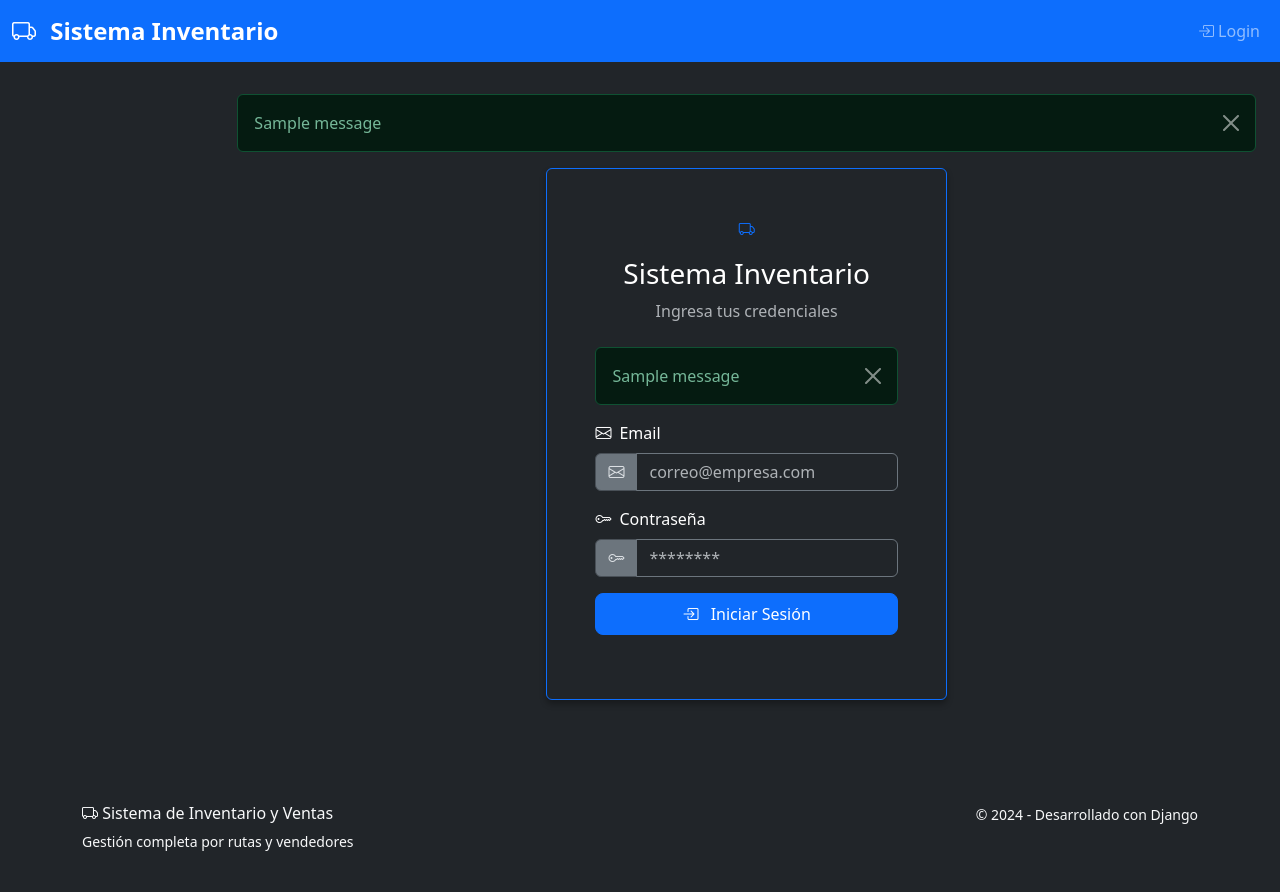
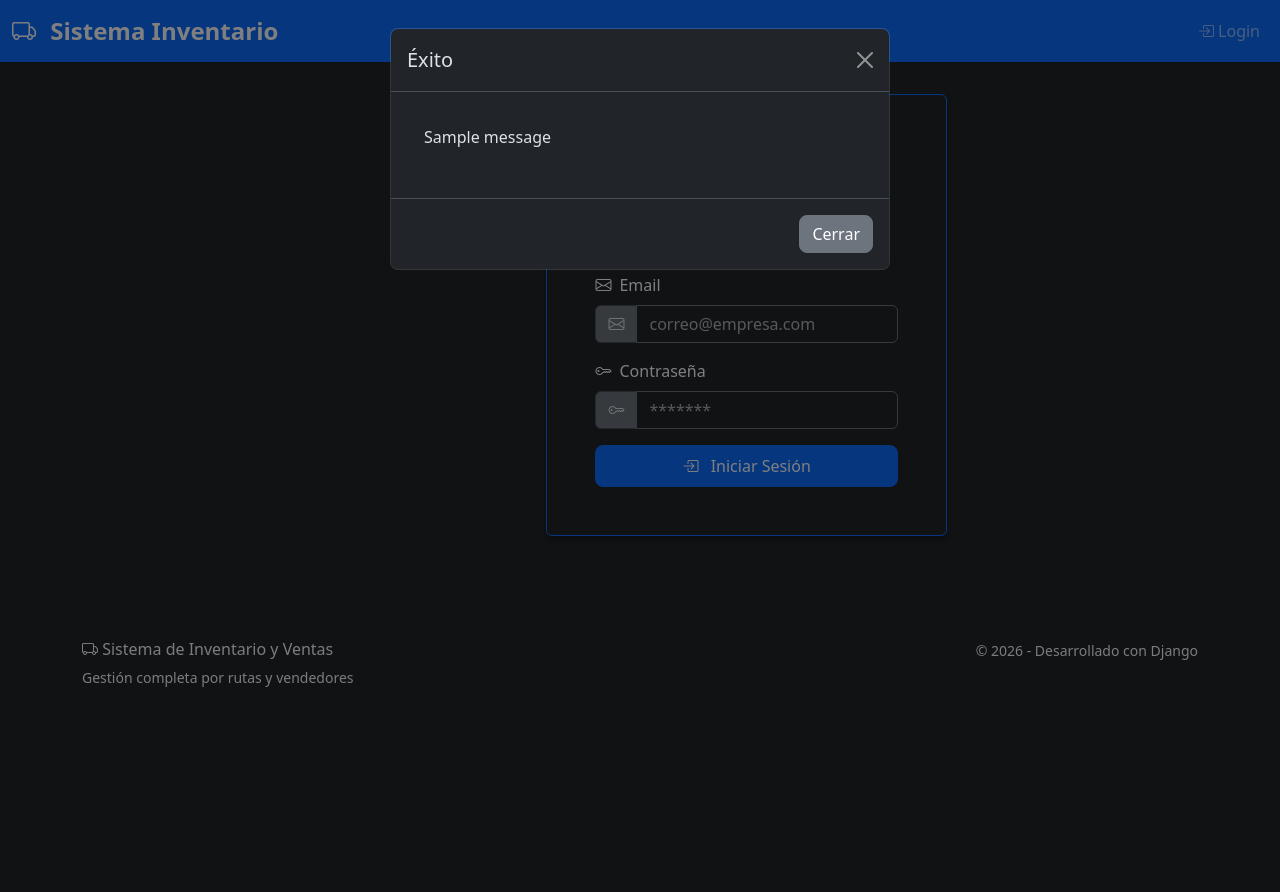
Before and after one commit to anyel03/INVEN, a Django app: page / in a window 1280 px wide. After the commit the page ends 687 px from the top, so only its background shows below. Run offline with Django 5.2, Linux system fonts and the light colour scheme; tables that the repository leaves empty hold one stand-in row (values such as "Sample post"); one stand-in notice (Sample message) is shown.

Commit message:
ajustes modals

```diff
--- a/apps/usuarios/templates/dashboard.html
+++ b/apps/usuarios/templates/dashboard.html
@@ -16,7 +16,6 @@
     </div>
 </div>
 
-<!-- Stats Cards -->
 <div class="row mb-4">
     <div class="col-md-3 mb-3">
         <div class="card bg-primary text-white">
@@ -75,7 +74,6 @@
     </div>
 </div>
 
-<!-- Quick Actions -->
 <div class="row">
     <div class="col-md-12">
         <h5><i class="bi bi-lightning me-2"></i>Acciones Rápidas</h5>
--- a/apps/usuarios/templates/login.html
+++ b/apps/usuarios/templates/login.html
@@ -1,7 +1,9 @@
 {% extends 'base.html' %}
 {% load static %}
 
-{% block title %}Login - Sistema Inventario{% endblock %}
+{% block title %}
+  Login
+{% endblock %}
 
 {% block extra_css %}
   <style>
@@ -15,7 +17,7 @@
       max-width: 400px;
       width: 100%;
       border-radius: 15px;
-        box-shadow: 0 10px 40px rgba(0,0,0,0.5);
+      box-shadow: 0 10px 40px rgba(0, 0, 0, 0.5);
     }
     .brand-icon {
       font-size: 4rem;
@@ -43,49 +45,56 @@
 
               {% if messages %}
                 {% for message in messages %}
-                                <div class="alert alert-{% if message.tags == 'error' %}danger{% else %}success{% endif %} alert-dismissible fade show" role="alert">
-                                    {{ message }}
-                                    <button type="button" class="btn-close" data-bs-dismiss="alert"></button>
+                  <div class="modal fade show" id="mensajeModal" tabindex="-1" aria-labelledby="mensajeModalLabel" aria-modal="true" role="dialog">
+                    <div class="modal-dialog">
+                      <div class="modal-content">
+                        <div class="modal-header">
+                          <h5 class="modal-title" id="mensajeModalLabel">
+                            {% if message.tags == 'error' %}
+                              Error
+                            {% else %}
+                              Éxito
+                            {% endif %}
+                          </h5>
+                          <button type="button" class="btn-close" data-bs-dismiss="modal" aria-label="Close"></button>
+                        </div>
+                        <div class="modal-body">
+                          <div class="alert alert-{% if message.tags == 'error' %}
+
+                              danger
+
+                            {% else %}
+
+                              success
+
+                            {% endif %}"
+                            role="alert">{{ message }}</div>
+                        </div>
+                        <div class="modal-footer">
+                          <button type="button" class="btn btn-secondary" data-bs-dismiss="modal">Cerrar</button>
+                        </div>
+                      </div>
+                    </div>
                   </div>
                 {% endfor %}
               {% endif %}
 
-                        <form method="post" action="{% url 'login' %}" class="mb-3">
+              <form method="post" action="{% url 'login' %}">
                 {% csrf_token %}
 
                 <div class="mb-3">
-                                <label for="email" class="form-label text-white">
-                                    <i class="bi bi-envelope me-2"></i>Email
-                                </label>
+                  <label for="email" class="form-label text-white"><i class="bi bi-envelope me-2"></i>Email</label>
                   <div class="input-group">
-                                    <span class="input-group-text bg-secondary">
-                                        <i class="bi bi-envelope"></i>
-                                    </span>
-                                    <input type="email"
-                                           class="form-control bg-dark text-white border-secondary"
-                                           id="email"
-                                           name="email"
-                                           placeholder="correo@empresa.com"
-                                           required
-                                           autocomplete="email">
+                    <span class="input-group-text bg-secondary"><i class="bi bi-envelope"></i></span>
+                    <input type="email" class="form-control bg-dark text-white border-secondary" id="email" name="email" placeholder="correo@empresa.com" required autocomplete="email" />
                   </div>
                 </div>
 
                 <div class="mb-3">
-                                <label for="password" class="form-label text-white">
-                                    <i class="bi bi-key me-2"></i>Contraseña
-                                </label>
+                  <label for="password" class="form-label text-white"><i class="bi bi-key me-2"></i>Contraseña</label>
                   <div class="input-group">
-                                    <span class="input-group-text bg-secondary">
-                                        <i class="bi bi-key"></i>
-                                    </span>
-                                    <input type="password"
-                                           class="form-control bg-dark text-white border-secondary"
-                                           id="password"
-                                           name="password"
-                                           placeholder="********"
-                                           required
-                                           autocomplete="current-password">
+                    <span class="input-group-text bg-secondary"><i class="bi bi-key"></i></span>
+                    <input type="password" class="form-control bg-dark text-white border-secondary" id="password" name="password" placeholder="*******" required autocomplete="current-password" />
                   </div>
                 </div>
 
@@ -100,4 +109,10 @@
       </div>
     </div>
   </div>
+  <script>
+    document.addEventListener('DOMContentLoaded', function () {
+      var modal = new bootstrap.Modal(document.getElementById('mensajeModal'))
+      modal.show()
+    })
+  </script>
 {% endblock %}
--- a/apps/usuarios/views.py
+++ b/apps/usuarios/views.py
@@ -5,11 +5,8 @@ from django.http import JsonResponse
 import hashlib
 from .models import Usuario
 
-
+#Login
 def login_view(request):
-    """
-    Vista de login - Autenticación custom con hash SHA256
-    """
     if request.session.get('user_id'):
         return redirect('dashboard')
 
@@ -37,7 +34,6 @@ def login_view(request):
             request.session['rol_id'] = usuario.rol.id
             request.session['rol_nombre'] = usuario.rol.nombre
 
-            messages.success(request, f'¡Bienvenido {usuario.nombre}!')
             return redirect('dashboard')
 
         except Usuario.DoesNotExist:
@@ -47,21 +43,14 @@ def login_view(request):
 
     return render(request, 'login.html')
 
-
+#logout
 def logout_view(request):
-    """
-    Cerrar sesión - Limpiar session
-    """
     user_name = request.session.get('user_name', 'Usuario')
     request.session.flush()
-    messages.success(request, f'Sesión cerrada. ¡Hasta luego {user_name}!')
     return redirect('login')
 
-
+#Dashboard principal
 def dashboard_view(request):
-    """
-    Dashboard principal - Requiere login
-    """
     if not request.session.get('user_id'):
         return redirect('login')
 
@@ -71,11 +60,8 @@ def dashboard_view(request):
     }
     return render(request, 'dashboard.html', context)
 
-
+#Verificacion sesion
 def api_check_session(request):
-    """
-    API para verificar sesión (AJAX)
-    """
     user_id = request.session.get('user_id')
     if user_id:
         return JsonResponse({
--- a/templates/base.html
+++ b/templates/base.html
@@ -17,7 +17,6 @@
 </head>
 
 <body>
-    <!-- 🧠 NAVBAR SUPERIOR -->
     <nav class="navbar navbar-expand-lg navbar-dark bg-primary sticky-top">
         <div class="container-fluid">
             <a class="navbar-brand" href="{% url 'dashboard' %}">
@@ -83,7 +82,6 @@
         </div>
     </nav>
 
-    <!-- 📱 CONTENIDO PRINCIPAL -->
     <div class="container-fluid">
         <div class="row">
             {% if request.session.user_id %}
@@ -102,16 +100,8 @@
             </nav>
             {% endif %}
 
-            <!-- Contenido principal -->
             <main class="col-md-9 ms-sm-auto col-lg-10 px-md-4 main-content">
-                {% if messages %}
-                    {% for message in messages %}
-                        <div class="alert alert-success alert-dismissible fade show" role="alert">
-                            {{ message }}
-                            <button type="button" class="btn-close" data-bs-dismiss="alert"></button>
-                        </div>
-                    {% endfor %}
-                {% endif %}
+
 
                 {% block content %}
                 {% endblock %}
@@ -119,7 +109,6 @@
         </div>
     </div>
 
-    <!-- 🦶 FOOTER -->
     <footer class="bg-dark text-light py-4 mt-5">
         <div class="container">
             <div class="row">
@@ -128,7 +117,7 @@
                     <p class="small">Gestión completa por rutas y vendedores</p>
                 </div>
                 <div class="col-md-6 text-md-end">
-                    <p class="small mb-0">&copy; 2024 - Desarrollado con Django</p>
+                    <p class="small mb-0">&copy; 2026 - Desarrollado con Django</p>
                 </div>
             </div>
         </div>
```
Lines whose indentation alone changed are shown as unchanged.
